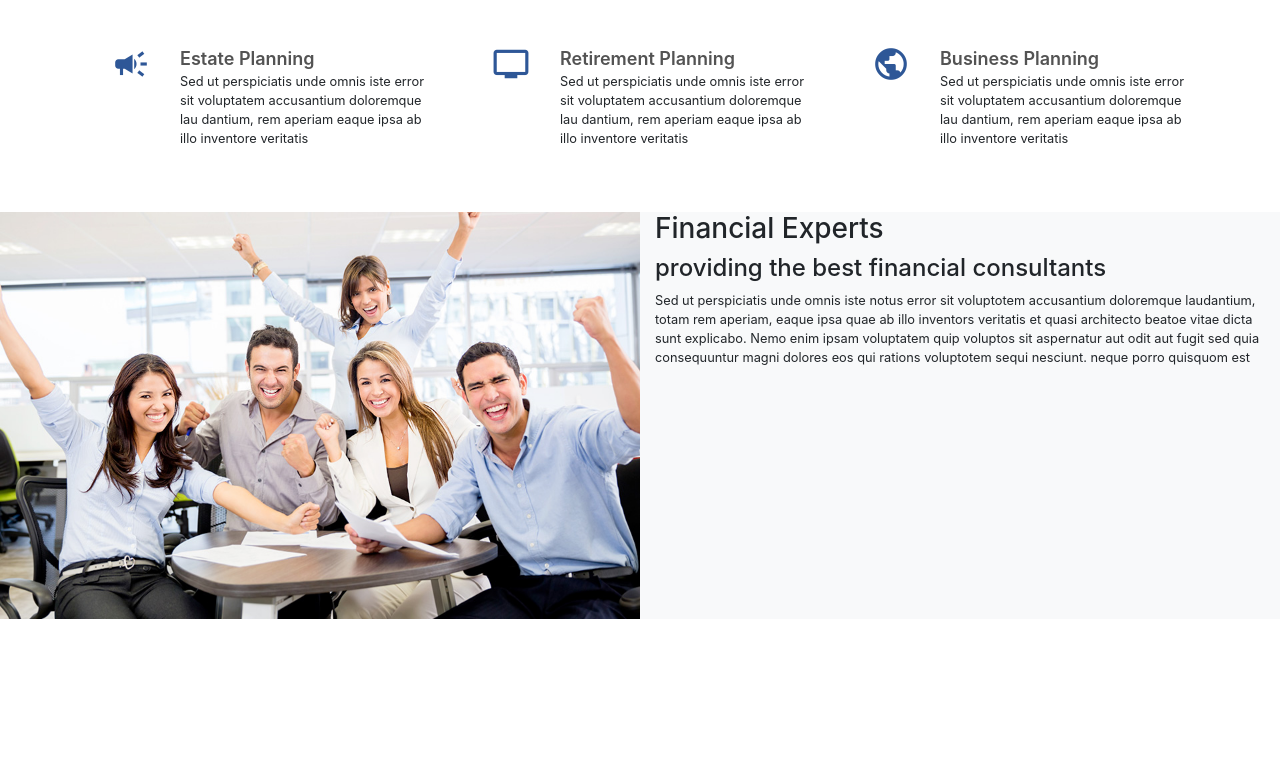
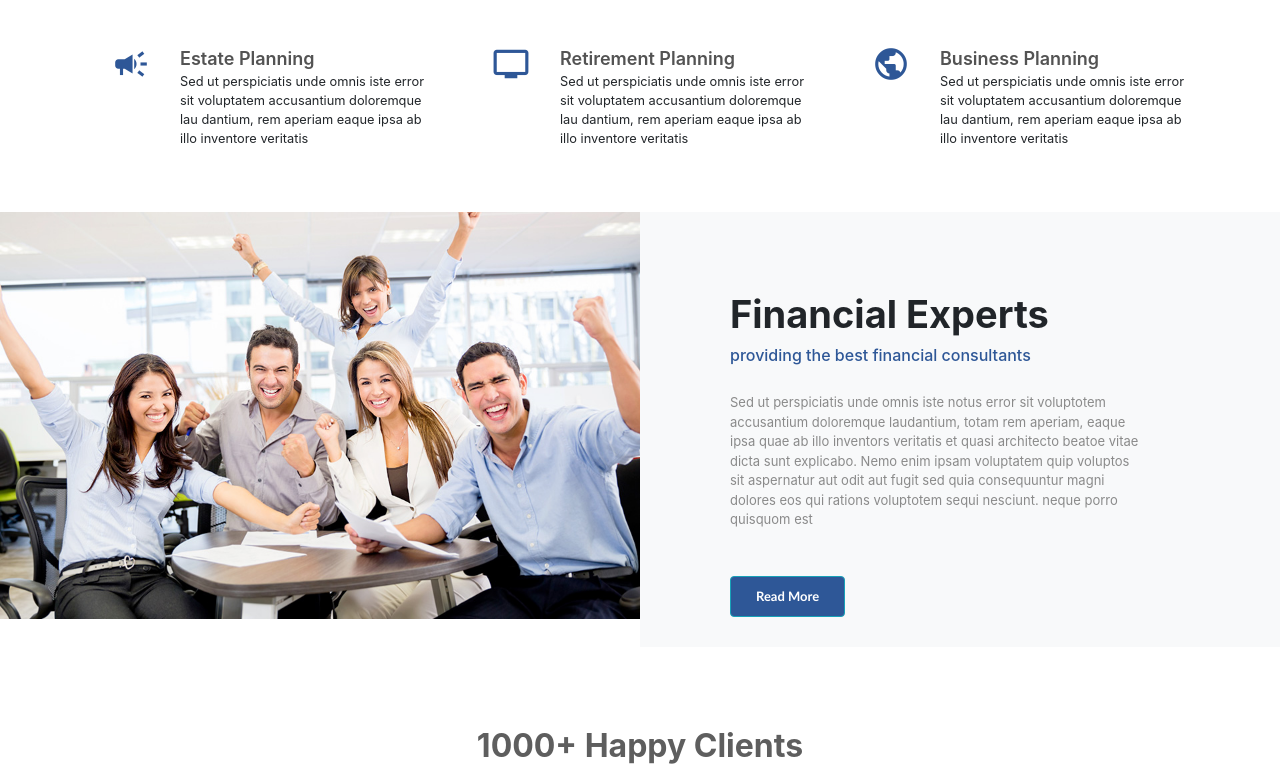
Before and after one commit to codesbyahsen/bootstrap-consultant, a plain HTML site: page index.html in a window 1280 px wide. Shown: the part 1143-1916 px from the top of the page. Before the commit the page ends 1762 px from the top, so only its background shows below. Drawn offline with Linux system fonts and the light colour scheme.

Commit message:
last container not responsive

```diff
--- a/css/style.css
+++ b/css/style.css
@@ -101,6 +101,7 @@ ul li {
 }
 
 .txt p {
+
     font-weight: 600;
     padding-bottom: 40px;
 }
@@ -182,6 +183,38 @@ img {
      animation: fadeIn 4s;
 }
 
+.fe {
+    font-size: 38px;
+    font-weight: bold;
+}
+
+.fc {
+    font-size: 16px;
+    color: #2E5797;
+}
+
+.sz {
+    font-size: 13px;
+    color: rgb(138, 138, 138);
+    padding-top: 20px;
+    padding-bottom: 30px;
+}
+
+.btn3 {
+    color: #fff;
+    font-family: calibri;
+    font-size: 13px !important;
+    font-weight: bold !important;
+    background-color: #2E5797 !important;
+    padding: 10px 25px !important;
+}
+
+.content {
+    padding: 80px 140px 30px 75px;
+}
+
+
+
 
 
 
@@ -213,7 +246,39 @@ img {
 }
 
 @media only screen and (max-width: 768px) {
+    .txt h1 {
+        font-size: 38px;
+    }
+
+    .txt p {
+        font-size: 11px;
+    }
+}
+
+@media only screen and (max-width: 768px) {
     .pd {
         margin-bottom: 20px;
     }
 }
+
+/* @media only screen and (max-width: 1024px) {
+    .content {
+        padding: 20px 60px 10px 35px;
+    }
+
+    .fe {
+        font-size: 28px;
+        font-weight: bold;
+    }
+
+    .fc {
+        font-size: 12px;
+        color: #2E5797;
+    }
+
+    .sz {
+        font-size: 11px;
+        padding-top: 15px;
+        padding-bottom: 20px;
+    }
+} */
--- a/index.html
+++ b/index.html
@@ -142,7 +142,7 @@
 
     <!-- Services Section -->
     <div class="row">
-      <div class="col-md-4 col-sm-6 col-12">
+      <div class="col-12">
         <h2 class="OS">
           Our Services
         </h2>
@@ -228,20 +228,32 @@
 
   <div class="container-fluid p-0 pt-5">
     <div class="row">
-      <div class="col-md-6 col-sm-12 col-12 pr-0">
+      <div class="col-lg-6 col-md-6 col-sm-12 col-12 pr-0">
         <img src="images/img_about-2.jpg" class="img-fluid" alt="img-about">
       </div>
 
-      <div class="col-md-6 col-sm-12 col-12 bg-light">
-        <h3>
+      <div class="col-lg-6 col-md-6 col-sm-12 col-12 bg-light">
+        <div class="content">
+          <h3 class="fe">
             Financial Experts
           </h3>
-        <h4>
+          <h4 class="fc">
             providing the best financial consultants
           </h4>
-        <p class="small">
+          <p class="sz">
             Sed ut perspiciatis unde omnis iste notus error sit voluptotem accusantium doloremque laudantium, totam rem aperiam, eaque ipsa quae ab illo inventors veritatis et quasi architecto beatoe vitae dicta sunt explicabo. Nemo enim ipsam voluptatem quip voluptos sit aspernatur aut odit aut fugit sed quia consequuntur magni dolores eos qui rations voluptotem sequi nesciunt. neque porro quisquom est
           </p>
+
+          <button type="button" class="btn btn-info btn3">Read More</button>
+        </div>
+      </div>
+    </div>
+
+    <div class="row">
+      <div class="col-12 text-center">
+        <h2 class="OS">
+          1000+ Happy Clients
+        </h2>
       </div>
     </div>
   </div>
```
Lines whose indentation alone changed are shown as unchanged.
